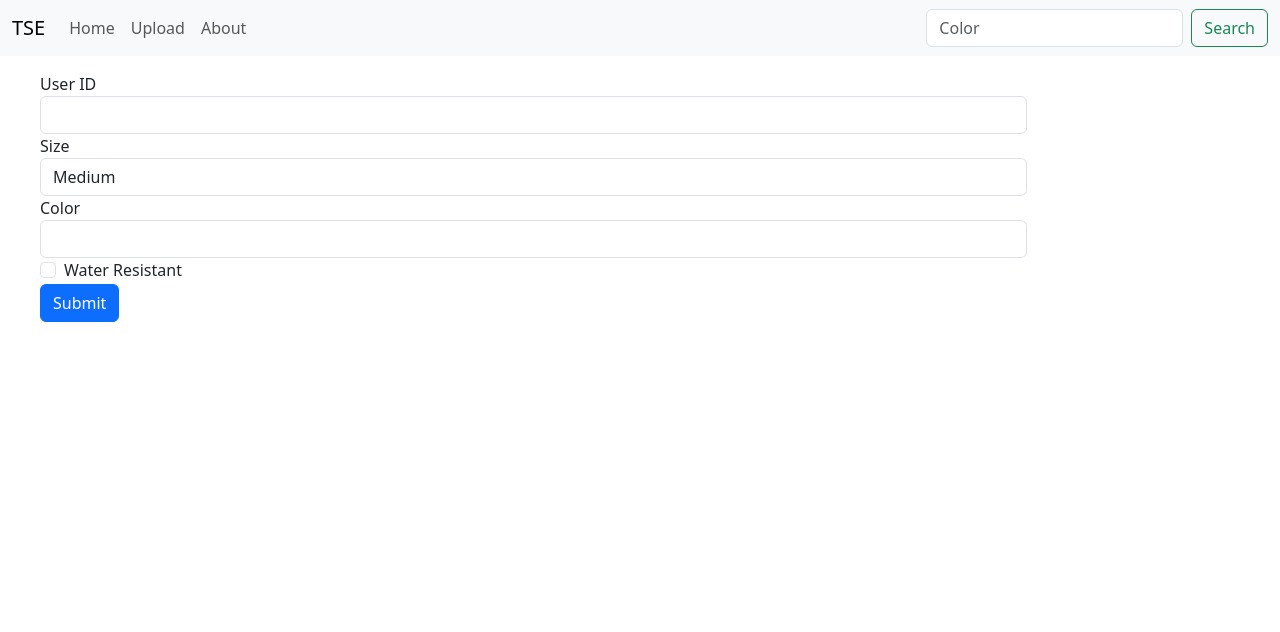
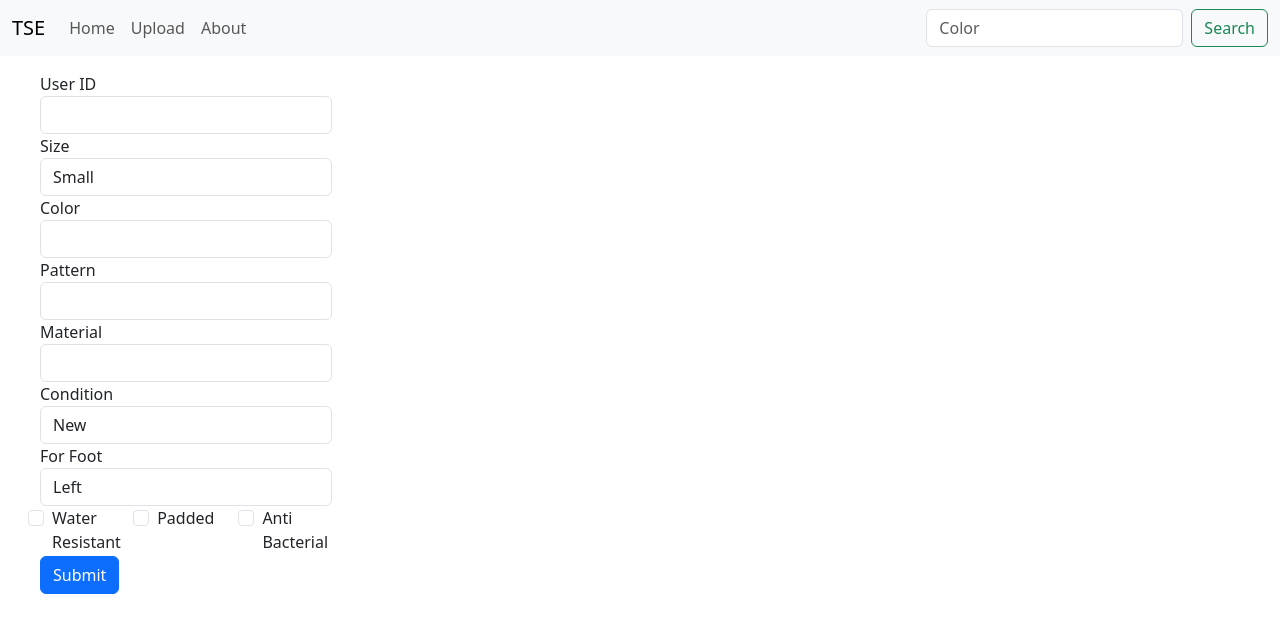
Before and after one commit to olaekdahl/the-sock-exchange, a React (Vite) app in the folder client/: page /contact in a window 1280 px wide. Shown: the top 632 px of the page. Built offline with nearby package versions, Linux system fonts and the light colour scheme.

Commit message:
updated upload form

```diff
--- a/client/src/components/Upload.jsx
+++ b/client/src/components/Upload.jsx
@@ -1,22 +1,22 @@
-import React, { useState } from 'react';
+import React, { useState } from "react";
 
 const Upload = () => {
   const [sockData, setSockData] = useState({
-    userId: '',
+    userId: "",
     sockDetails: {
-      size: 'Medium', // Default set as 'Medium'
-      color: '',
-      pattern: '',
-      material: '',
-      condition: '',
-      forFoot: ''
+      size: "Small", // Default set as 'Small'
+      color: "",
+      pattern: "",
+      material: "",
+      condition: "New", // Default set as 'New'
+      forFoot: "Left", // Default set as 'Left'
     },
     additionalFeatures: {
       waterResistant: false,
       padded: false,
-      antiBacterial: false
+      antiBacterial: false,
     },
-    addedTimestamp: ''
+    addedTimestamp: "",
   });
 
   const handleChange = (e) => {
@@ -24,17 +24,20 @@ const Upload = () => {
     if (name in sockData.sockDetails) {
       setSockData({
         ...sockData,
-        sockDetails: { ...sockData.sockDetails, [name]: value }
+        sockDetails: { ...sockData.sockDetails, [name]: value },
       });
     } else if (name in sockData.additionalFeatures) {
       setSockData({
         ...sockData,
-        additionalFeatures: { ...sockData.additionalFeatures, [name]: type === 'checkbox' ? checked : value }
+        additionalFeatures: {
+          ...sockData.additionalFeatures,
+          [name]: type === "checkbox" ? checked : value,
+        },
       });
     } else {
       setSockData({
         ...sockData,
-        [name]: value
+        [name]: value,
       });
     }
   };
@@ -44,14 +47,14 @@ const Upload = () => {
     // Add the current timestamp
     const submission = {
       ...sockData,
-      addedTimestamp: new Date().toISOString()
+      addedTimestamp: new Date().toISOString(),
     };
 
     try {
-      const response = await fetch('YOUR_API_ENDPOINT', {
-        method: 'POST',
+      const response = await fetch(`${import.meta.env.VITE_SOCKS_API_URL}`, {
+        method: "POST",
         headers: {
-          'Content-Type': 'application/json',
+          "Content-Type": "application/json",
         },
         body: JSON.stringify(submission),
       });
@@ -70,6 +73,8 @@ const Upload = () => {
   };
 
   return (
+    <div className="row">
+      <div className="col-4">
         <form onSubmit={handleSubmit} className="p-3">
           <div className="form-group">
             <label htmlFor="userId">User ID</label>
@@ -85,14 +90,19 @@ const Upload = () => {
           {/* Additional form groups for sock details */}
           <div className="form-group">
             <label htmlFor="size">Size</label>
-        <select className="form-control" id="size" name="size" value={sockData.sockDetails.size} onChange={handleChange}>
+            <select
+              className="form-control"
+              id="size"
+              name="size"
+              value={sockData.sockDetails.size}
+              onChange={handleChange}
+            >
               <option>Small</option>
               <option>Medium</option>
               <option>Large</option>
             </select>
           </div>
-      {/* Add similar blocks for color, pattern, material, condition, forFoot */}
-      {/* Example for color */}
+          {/* Sock Details */}
           <div className="form-group">
             <label htmlFor="color">Color</label>
             <input
@@ -104,9 +114,58 @@ const Upload = () => {
               onChange={handleChange}
             />
           </div>
-      {/* Include form groups for pattern, material, condition, and forFoot similar to above */}
+          <div className="form-group">
+            <label htmlFor="pattern">Pattern</label>
+            <input
+              type="text"
+              className="form-control"
+              id="pattern"
+              name="pattern"
+              value={sockData.sockDetails.pattern}
+              onChange={handleChange}
+            />
+          </div>
+          <div className="form-group">
+            <label htmlFor="material">Material</label>
+            <input
+              type="text"
+              className="form-control"
+              id="material"
+              name="material"
+              value={sockData.sockDetails.material}
+              onChange={handleChange}
+            />
+          </div>
+          <div className="form-group">
+            <label htmlFor="condition">Condition</label>
+            <select
+              className="form-control"
+              id="condition"
+              name="condition"
+              value={sockData.sockDetails.condition}
+              onChange={handleChange}
+            >
+              <option>Used</option>
+              <option>New</option>
+            </select>
+          </div>
+          <div className="form-group">
+            <label htmlFor="forFoot">For Foot</label>
+            <select
+              className="form-control"
+              id="forFoot"
+              name="forFoot"
+              value={sockData.sockDetails.forFoot}
+              onChange={handleChange}
+            >
+              <option>Left</option>
+              <option>Right</option>
+              <option>Both</option>
+            </select>
+          </div>
           {/* Additional Features */}
-      <div className="form-check">
+          <div className="row">
+            <div className="form-check col">
               <input
                 className="form-check-input"
                 type="checkbox"
@@ -119,9 +178,39 @@ const Upload = () => {
                 Water Resistant
               </label>
             </div>
-      {/* Include checkboxes for padded and antiBacterial similar to above */}
-      <button type="submit" className="btn btn-primary">Submit</button>
+            <div className="form-check col">
+              <input
+                className="form-check-input"
+                type="checkbox"
+                id="padded"
+                name="padded"
+                checked={sockData.additionalFeatures.padded}
+                onChange={handleChange}
+              />
+              <label className="form-check-label" htmlFor="padded">
+                Padded
+              </label>
+            </div>
+            <div className="form-check col">
+              <input
+                className="form-check-input"
+                type="checkbox"
+                id="antiBacterial"
+                name="antiBacterial"
+                checked={sockData.additionalFeatures.antiBacterial}
+                onChange={handleChange}
+              />
+              <label className="form-check-label" htmlFor="antiBacterial">
+                Anti Bacterial
+              </label>
+            </div>
+          </div>
+          <button type="submit" className="btn btn-primary">
+            Submit
+          </button>
         </form>
+      </div>
+    </div>
   );
 };
 
```
Also changed, not shown: 1 other file (tests, documents, lock files or other folders). Lines whose indentation alone changed are shown as unchanged.
